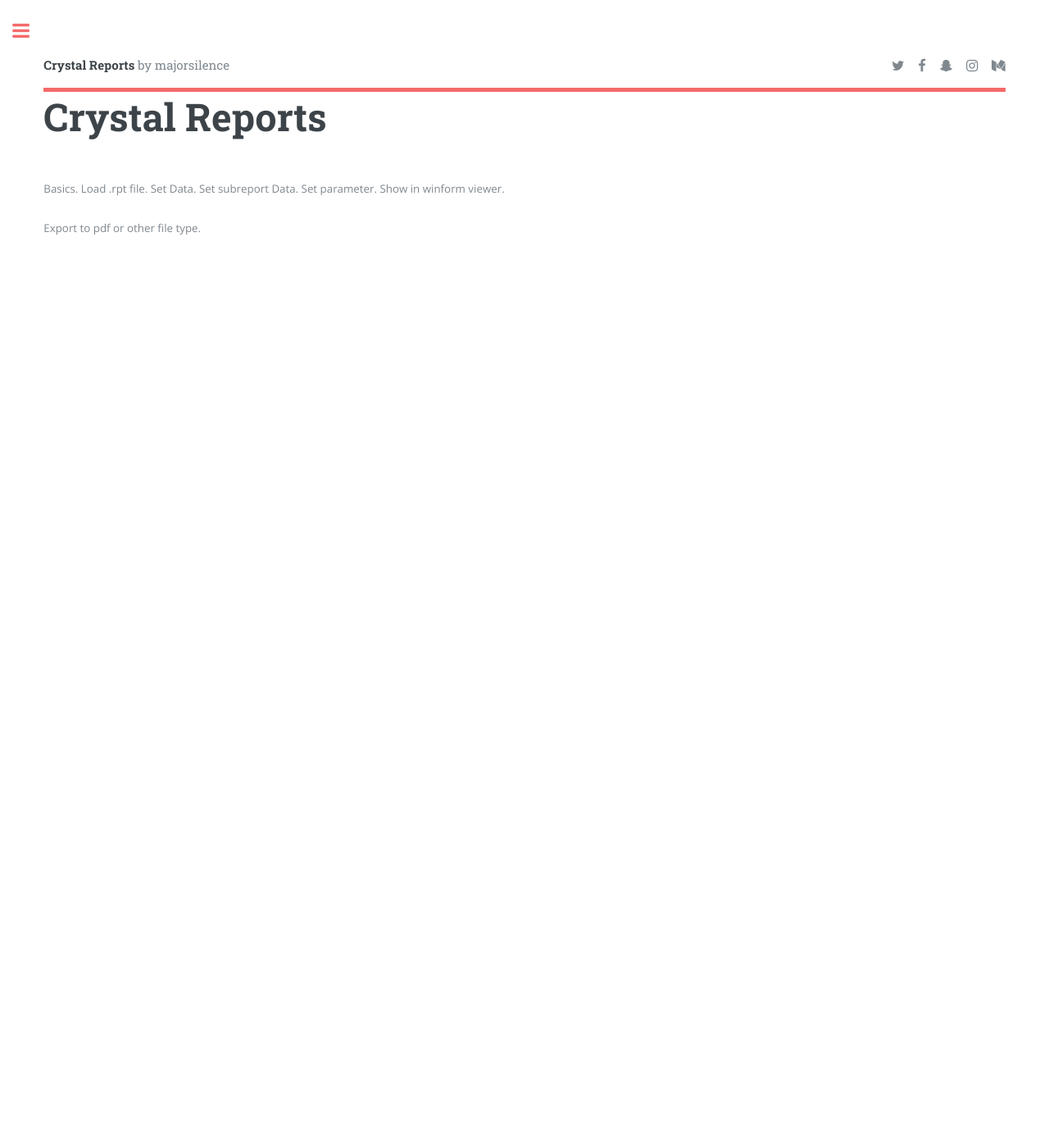
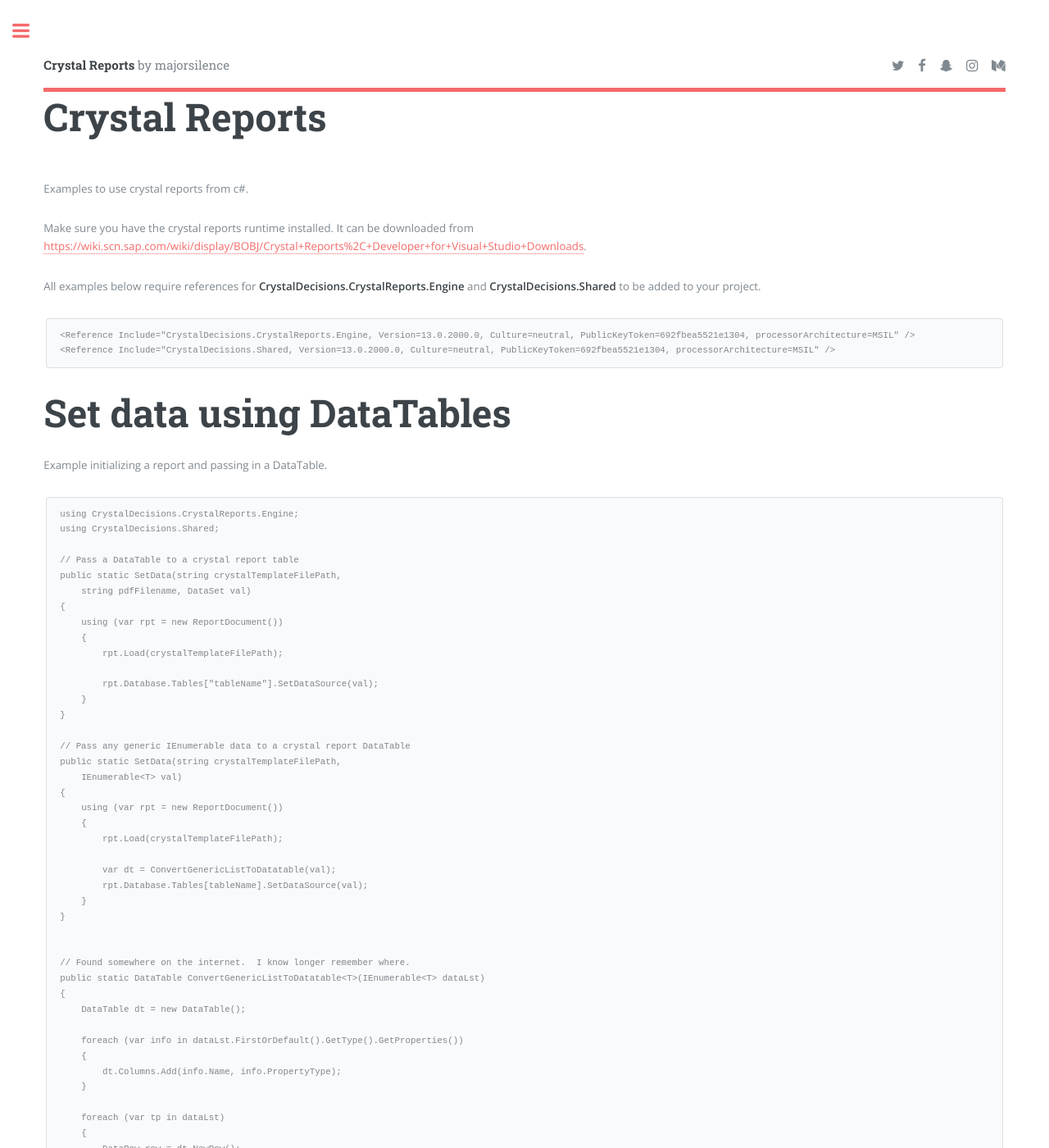
Before and after one commit to majorsilence/Dev, a Jekyll site: the page built from docs/Reporting/Crystal-Reports.md, in a window 1280 px wide and 1400 px high. Shown: the whole window at 82% size. Built offline with Jekyll 4.4.1, drawn with Linux system fonts in a browser that asks for light colours; some of the changed text lies outside the part shown.

Commit message:
add basic crystal reports examples to docs

````diff
--- a/docs/Reporting/Crystal-Reports.md
+++ b/docs/Reporting/Crystal-Reports.md
@@ -1,8 +1,142 @@
 ---
 layout: base
 title: Crystal Reports
+created: 1518649489
 ---
 
-Basics.  Load .rpt file.  Set Data.  Set subreport Data.  Set parameter.  Show in winform viewer.
+Examples to use crystal reports from c#.
 
-Export to pdf or other file type.
+Make sure you have the crystal reports runtime installed.  It
+can be downloaded from [https://wiki.scn.sap.com/wiki/display/BOBJ/Crystal+Reports%2C+Developer+for+Visual+Studio+Downloads](https://wiki.scn.sap.com/wiki/display/BOBJ/Crystal+Reports%2C+Developer+for+Visual+Studio+Downloads).
+
+All examples below require references for __CrystalDecisions.CrystalReports.Engine__ and __CrystalDecisions.Shared__ to be added to your project.
+
+```xml
+<Reference Include="CrystalDecisions.CrystalReports.Engine, Version=13.0.2000.0, Culture=neutral, PublicKeyToken=692fbea5521e1304, processorArchitecture=MSIL" />
+<Reference Include="CrystalDecisions.Shared, Version=13.0.2000.0, Culture=neutral, PublicKeyToken=692fbea5521e1304, processorArchitecture=MSIL" />
+```
+
+# Set data using DataTables
+
+Example initializing a report and passing in a DataTable.
+
+```cs
+using CrystalDecisions.CrystalReports.Engine;
+using CrystalDecisions.Shared;
+
+// Pass a DataTable to a crystal report table
+public static SetData(string crystalTemplateFilePath,
+    string pdfFilename, DataSet val)
+{
+    using (var rpt = new ReportDocument())
+    {
+        rpt.Load(crystalTemplateFilePath);
+
+        rpt.Database.Tables["tableName"].SetDataSource(val);
+    }
+}
+
+// Pass any generic IEnumerable data to a crystal report DataTable
+public static SetData(string crystalTemplateFilePath,
+    IEnumerable<T> val)
+{
+    using (var rpt = new ReportDocument())
+    {
+        rpt.Load(crystalTemplateFilePath);
+
+        var dt = ConvertGenericListToDatatable(val);
+        rpt.Database.Tables[tableName].SetDataSource(val);
+    }
+}
+
+
+// Found somewhere on the internet.  I know longer remember where.
+public static DataTable ConvertGenericListToDatatable<T>(IEnumerable<T> dataLst)
+{
+    DataTable dt = new DataTable();
+
+    foreach (var info in dataLst.FirstOrDefault().GetType().GetProperties())
+    {
+        dt.Columns.Add(info.Name, info.PropertyType);
+    }
+
+    foreach (var tp in dataLst)
+    {
+        DataRow row = dt.NewRow();
+        foreach (var info in typeof(T).GetProperties())
+        {
+            if (info.Name == "Item") continue;
+            row[info.Name] = info.GetValue(tp, null) == null ? DBNull.Value : info.GetValue(tp, null);
+        }
+        dt.Rows.Add(row);
+    }
+    dt.AcceptChanges();
+    return dt;
+}
+```
+
+# Set report parameters
+
+Set report parameters from code.
+
+```cs
+using CrystalDecisions.CrystalReports.Engine;
+using CrystalDecisions.Shared;
+
+public static void SetParameterValueName(string crystalTemplateFilePath, object val)
+{
+    using (var rpt = new ReportDocument())
+    {
+        rpt.Load(crystalTemplateFilePath);
+
+        string name = "ParameterName";
+        if (rpt.ParameterFields[name] != null)
+        {
+            this.MyReportDoc.SetParameterValue(name, val);
+        }
+    }
+}
+```
+
+# Move report objects
+
+Example moving an object.
+
+```cs
+using CrystalDecisions.CrystalReports.Engine;
+using CrystalDecisions.Shared;
+
+public static MoveObject(string crystalTemplateFilePath)
+{
+    using (var rpt = new ReportDocument())
+    {
+        rpt.Load(crystalTemplateFilePath);
+
+        rpt.ReportDefinition.ReportObjects["objectName"].Left = 15;
+        rpt.ReportDefinition.ReportObjects["objectName"].Top = 15;
+    }
+}
+```
+
+
+
+# Export to pdf or other file type
+
+Load a report and export it to pdf.  You can pass in data or set other properties before the export.
+
+```cs
+using CrystalDecisions.CrystalReports.Engine;
+using CrystalDecisions.Shared;
+
+public static ExportPdf(string crystalTemplateFilePath,
+    string pdfFilename)
+{
+    using (var rpt = new ReportDocument())
+    {
+        rpt.Load(crystalTemplateFilePath);
+
+        var exp = ExportFormatType.PortableDocFormat;
+        rpt.ExportToDisk(exp, pdfFilename);
+    }
+}
+```
````
